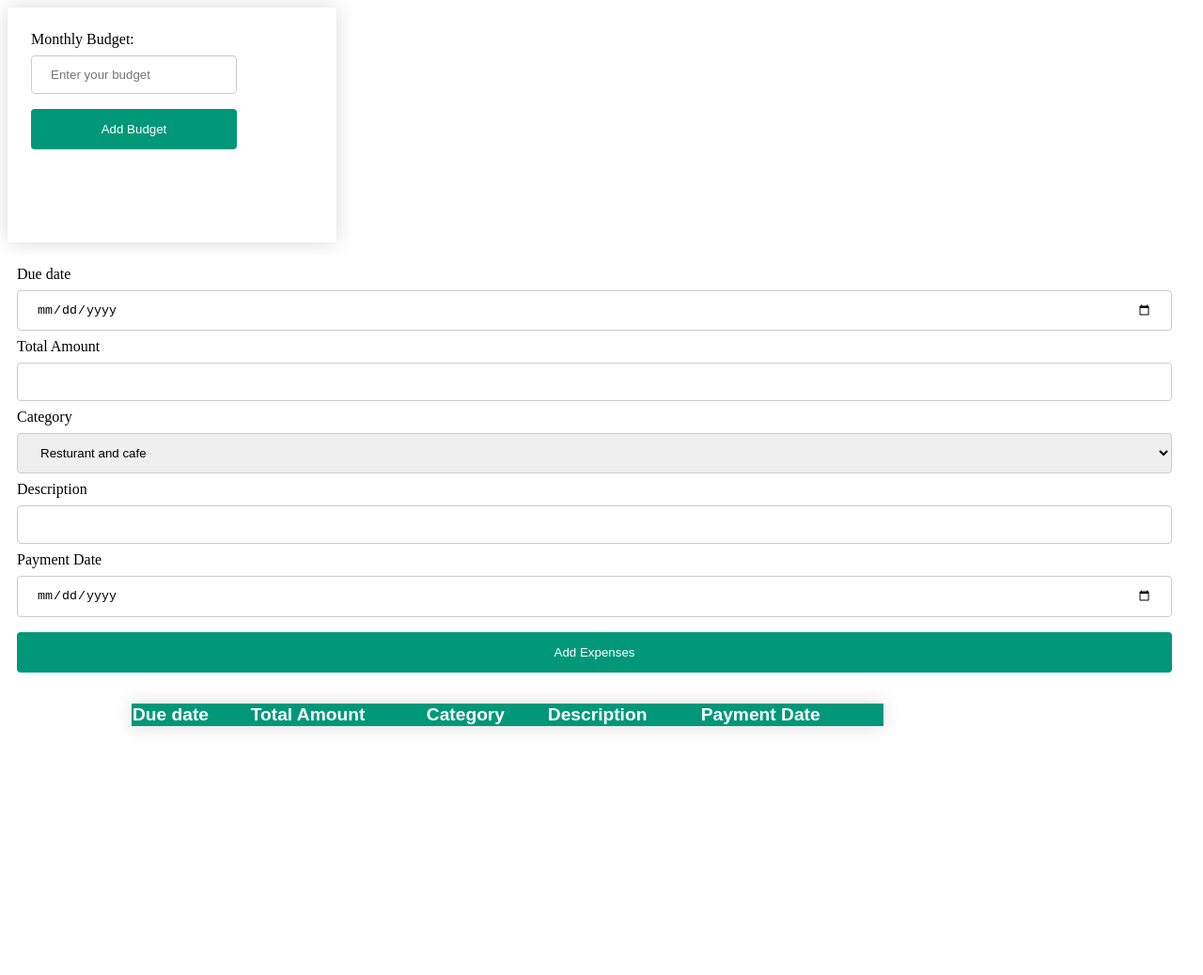
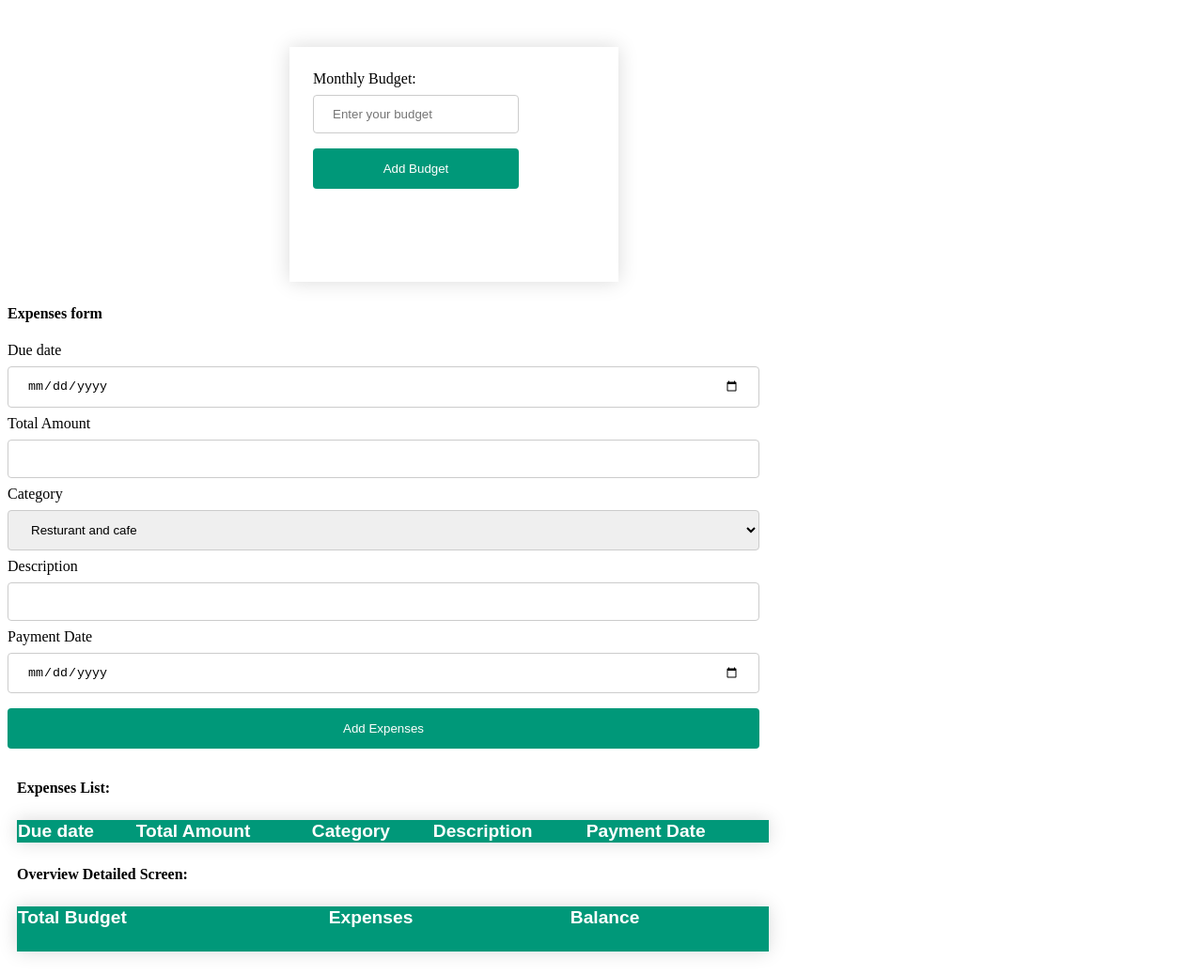
Before and after one commit to wasifwaheed17/Bugeting-app, a plain HTML site: page index.html in a window 1280 px wide. Shown: the whole page at 94% size. Before the commit the page ends 800 px from the top, so only its background shows below. Drawn offline with Linux system fonts and the light colour scheme.

Commit message:
only css left

```diff
--- a/index.html
+++ b/index.html
@@ -18,6 +18,7 @@
         </form>
     </div>
     <div class="sp1">
+        <h4>Expenses form </h4>
         <form class="f11">
             <label for="Ddate">Due date</label>
             <input class="c1" type="date" id="Ddate" required>
@@ -38,6 +39,8 @@
         </form>
     </div>
     <div class="container">
+        <h4>Expenses List:</h4>
+
         <table id="expenseslist" class="stable">
             <thead>
                 <tr>
@@ -70,6 +73,27 @@
 
 
     </div>
+    <div class="container1">
+        <h4>Overview Detailed Screen:</h4>
+        <table class="stable1">
+            <thead>
+                <tr>
+                    <th>Total Budget </th>
+                    <th>Expenses </th>
+                    <th>Balance </th>
+
+                </tr>
+            </thead>
+            <tbody>
+                <tr>
+                    <td id="tb"></td>
+                    <td id="expenses"></td>
+                    <td id="balance"></td>
+                </tr>
+
+            </tbody>
+        </table>
+    </div>
 
     <script src="rec.js"></script>
 </body>
--- a/rec.js
+++ b/rec.js
@@ -6,6 +6,7 @@ function addBudget(event) {
     monBudget = parseInt(budgetInput.value);
     budgetInput.value = ''; // Clearing the input field
     console.log(monBudget);
+    t();
 }
 
 const exp = [];
@@ -32,6 +33,8 @@ function addExpenses(event) {
     tamoun.value = '';
     displayExpenses();
     crbudget();
+    b();
+    e();
 }
 
 function displayExpenses() {
@@ -103,3 +106,26 @@ function displayExpenses() {
   }
 //   const remainingBudget = crbudget();
 //   console.log("Remaining Budget:", remainingBudget);
+
+// function overviewds() {
+//   const expenseTable = document.getElementById('ods');
+//   const tbody = expenseTable.querySelector('tbody');
+//   tbody.innerHTML = ''; // Clearing existing table data
+// }
+
+function t (){
+  let g = document.getElementById("tb")
+  g.textContent = monBudget;
+}
+
+function b (){
+  let bud = crbudget();
+  let b = document.getElementById("balance")
+  b.textContent = bud;
+}
+function e (){
+  let ex = crbudget();
+  let nesw =  monBudget - ex;
+  let nes = document.getElementById("expenses")
+  nes.textContent =nesw ;
+}
--- a/styles/styel.css
+++ b/styles/styel.css
@@ -1,22 +1,30 @@
+*{
+    /* margin-left: 30px; */
+}
 .f1 {
-    background-color:white;
+    background-color: white;
     height: 200px;
     width: 300px;
     padding: 25px;
     display: flex;
     box-shadow: 0 0 20px rgba(0, 0, 0, 0.15);
+    margin-top: 50px;
+    margin-left:300px ;
 
 }
 .sp1{
-    margin: 25px 25px 25px 10px;
+    width: 800px;
+    margin: 25px 25px 25px 0px;
+}
 
-}
+
 .f11 {
     display: flex;
     /* justify-content: space-between; */
     flex-direction: column;
     align-items: flex-start;
 }
+
 /*  */
 
 #b1 {
@@ -39,7 +47,8 @@
     border-radius: 4px;
     box-sizing: border-box;
 }
-#b2{
+
+#b2 {
     width: 100%;
     background-color: #009879;
     color: white;
@@ -49,16 +58,18 @@
     border-radius: 4px;
     cursor: pointer;
 }
-.container{
+
+.container {
     max-width: 1000px;
-  margin-left: auto;
-  margin-right: auto;
-  padding-left: 10px;
-  padding-right: 10px;
+    /* margin-left: auto; */
+    margin-right: auto;
+    padding-left: 10px;
+    padding-right: 10px;
 
 }
-.stable{
-    border-collapse:collapse ;
+
+.stable {
+    border-collapse: collapse;
     margin: 25px 0;
     font-size: 1.2em;
     font-family: sans-serif;
@@ -66,20 +77,24 @@
     box-shadow: 0 0 20px rgba(0, 0, 0, 0.15);
 
 }
- .stable thead tr {
+
+.stable thead tr {
     background-color: #009879;
     color: #ffffff;
     text-align: left;
 }
-.stable th td{
+
+.stable th td {
     padding: 12px 15px;
     /* text-align: center; */
 
 }
-.stable tbody tr{
+
+.stable tbody tr {
     border-bottom: 1px solid #dddddd;
 
 }
+
 .stable tbody tr:nth-of-type(even) {
     background-color: #f3f3f3;
 }
@@ -87,3 +102,35 @@
 .stable tbody tr:last-of-type {
     border-bottom: 2px solid #009879;
 }
+
+
+.container1 {
+    max-width: 1000px;
+    /* margin-left: auto; */
+    margin-right: auto;
+    padding-left: 10px;
+    padding-right: 10px;
+}
+
+.stable1 {
+    border-collapse: collapse;
+    margin: 25px 0;
+    font-size: 1.2em;
+    font-family: sans-serif;
+    min-width: 800px;
+    box-shadow: 0 0 20px rgba(0, 0, 0, 0.15);
+
+
+}
+.stable1 thead tr {
+    background-color: #009879;
+    color: #ffffff;
+    text-align: left;
+}
+
+.stable1 tbody tr td {
+    padding: 12px 15px;
+    color: white;
+    background-color: #009879;
+    /* text-align: center; */
+}
```
